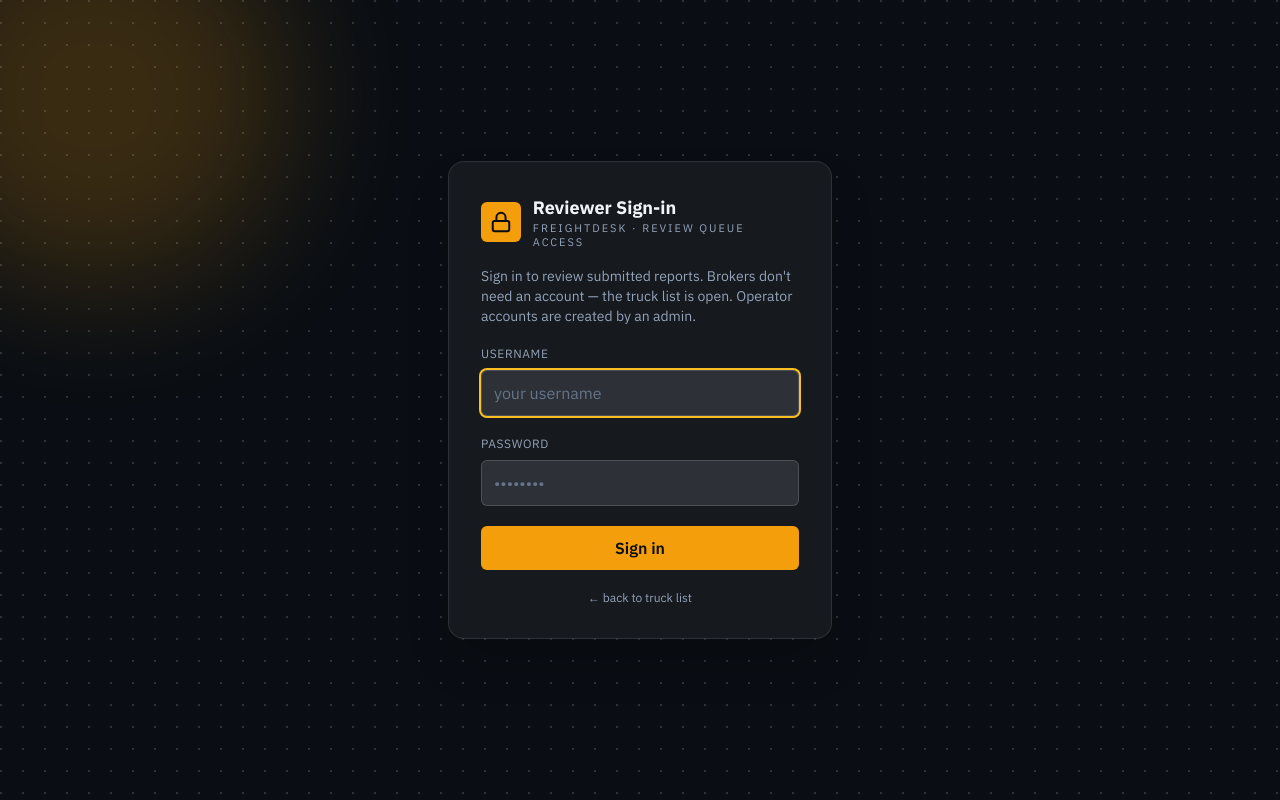
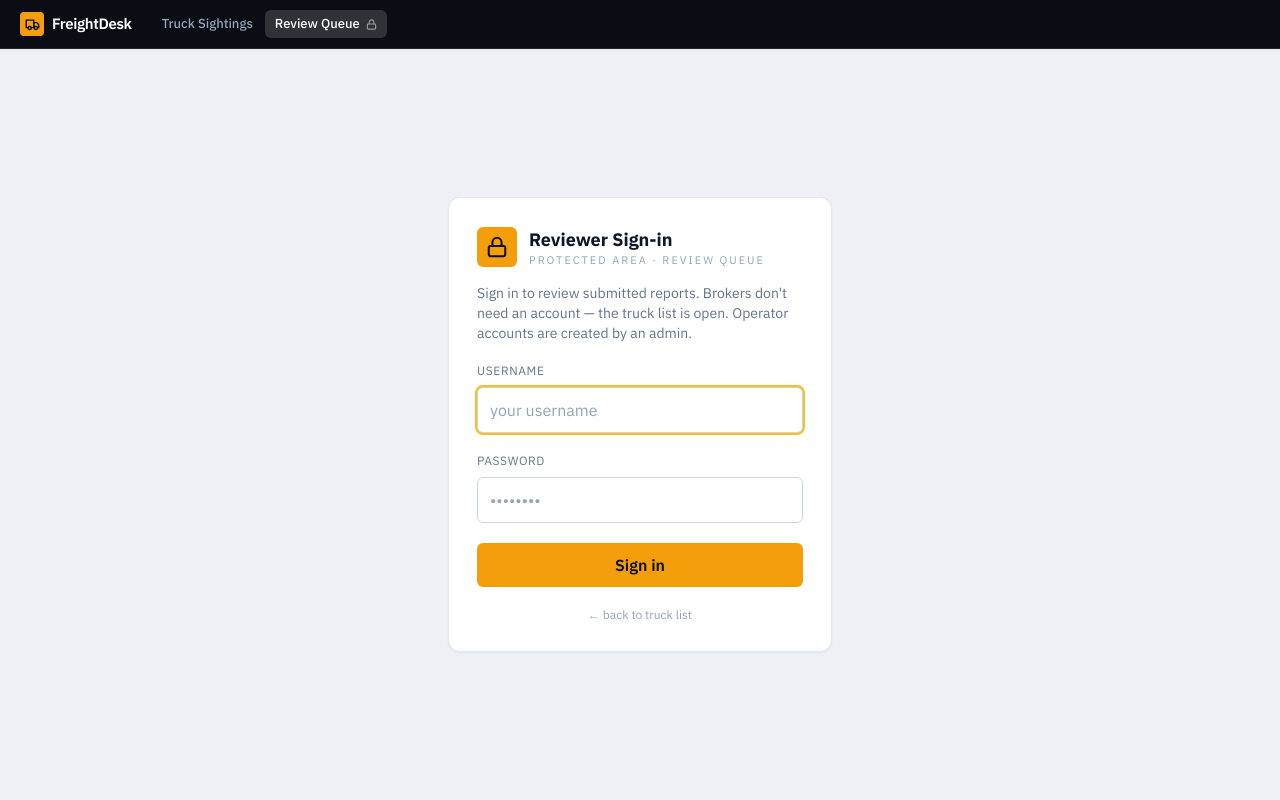
Before and after one commit to fwyogeshsharma/FreightDesk, a FastAPI app: page /review/login in a window 1280 px wide. Run offline with FastAPI, Linux system fonts and the light colour scheme; some libraries are stand-ins or nearby versions.

Commit message:
Login page: reuse the shared app shell (nav consistency)
The /review/login page was a standalone dark card with no navigation, making it feel
like a separate auth site. Wrap it in the same _nav.html shell + light theme as / and
/review: ink top bar with FreightDesk + tabs, Review Queue shown active (locked for
anon), and the centered login card beneath. Hide the redundant Sign-in button on the
login page (new hide_signin nav flag). Auth/routes unchanged.

```diff
--- a/webapp/app.py
+++ b/webapp/app.py
@@ -527,7 +527,7 @@ def review_login_form(request: Request, error: Optional[str] = None):
     if _can_review(get_current_user(request)):
         return RedirectResponse("/review", status_code=303)
     return templates.TemplateResponse(request=request, name="login.html",
-                                      context={"error": bool(error)})
+                                      context={"error": bool(error), "hide_signin": True})
 
 
 @app.post("/review/login")
--- a/webapp/templates/_nav.html
+++ b/webapp/templates/_nav.html
@@ -22,7 +22,7 @@
           {% endif %}
         </a>
       {% else %}
-        <a href="/review/login" class="{{ tab }} {{ off }}" title="For reviewers — sign in to validate submitted reports">
+        <a href="/review/login" class="{{ tab }} {{ on if nav_active=='review' else off }}" title="For reviewers — sign in to validate submitted reports">
           <span class="hidden sm:inline">Review Queue</span><span class="sm:hidden">Queue</span>
           <svg width="11" height="11" viewBox="0 0 24 24" fill="none" stroke="currentColor" stroke-width="2.4" stroke-linecap="round" stroke-linejoin="round" class="opacity-50"><rect x="3" y="11" width="18" height="11" rx="2"/><path d="M7 11V7a5 5 0 0 1 10 0v4"/></svg>
         </a>
@@ -36,7 +36,7 @@
           <span class="text-[10px] uppercase tracking-wide bg-white/10 text-slate-400 rounded px-1 py-0.5">{{ user.role }}</span>
         </span>
         <a href="/review/logout" class="text-slate-400 hover:text-white transition-colors">Sign out</a>
-      {% else %}
+      {% elif not hide_signin %}
         <a href="/review/login" class="text-slate-300 hover:text-white border border-white/15 hover:border-white/40 rounded-md px-2.5 py-1 transition-colors whitespace-nowrap">
           <span class="hidden sm:inline">Reviewer Sign-in</span><span class="sm:hidden">Sign in</span>
         </a>
--- a/webapp/templates/login.html
+++ b/webapp/templates/login.html
@@ -11,41 +11,46 @@
   <script>
     tailwind.config = { theme: { extend: {
       fontFamily: { sans: ['"IBM Plex Sans"','ui-sans-serif','system-ui','sans-serif'] },
-      colors: { ink: '#0a0e14' } }}}
+      colors: { ink: '#0a0e14', canvas: '#eef0f4' } }}}
   </script>
 </head>
-<body class="font-sans text-slate-100 antialiased min-h-screen grid place-items-center bg-ink relative overflow-hidden">
-  <div class="absolute inset-0 opacity-[0.15]"
-       style="background-image: radial-gradient(circle at 1px 1px, #fff 1px, transparent 0); background-size: 22px 22px;"></div>
-  <div class="absolute -top-24 -left-24 w-96 h-96 rounded-full bg-amber-500/20 blur-3xl"></div>
+<body class="font-sans text-slate-800 antialiased bg-canvas min-h-screen flex flex-col">
 
+  <!-- Same application shell as / and /review -->
+  <header class="sticky top-0 z-20 shadow-sm">
+    {% set nav_active = 'review' %}
+    {% include "_nav.html" %}
+  </header>
+
+  <main class="flex-1 grid place-items-center px-5 py-10">
     <form method="post" action="/review/login"
-        class="relative bg-white/5 backdrop-blur border border-white/10 rounded-2xl p-8 w-full max-w-sm flex flex-col gap-5 shadow-2xl">
+          class="bg-white rounded-xl border border-slate-200 shadow-sm p-7 w-full max-w-sm flex flex-col gap-5">
       <div class="flex items-center gap-3">
         <span class="grid place-items-center w-10 h-10 rounded-md bg-amber-500 text-ink">
           <svg width="22" height="22" viewBox="0 0 24 24" fill="none" stroke="currentColor" stroke-width="2.2" stroke-linecap="round" stroke-linejoin="round"><rect x="3" y="11" width="18" height="11" rx="2"/><path d="M7 11V7a5 5 0 0 1 10 0v4"/></svg>
         </span>
         <div class="leading-tight">
-        <div class="font-bold text-lg">Reviewer Sign-in</div>
-        <div class="text-[11px] uppercase tracking-[0.18em] text-slate-400">FreightDesk · Review Queue access</div>
+          <div class="font-bold text-lg text-slate-900">Reviewer Sign-in</div>
+          <div class="text-[11px] uppercase tracking-[0.18em] text-slate-400">Protected area · Review Queue</div>
         </div>
       </div>
 
-    <p class="text-sm text-slate-400 -mt-1">Sign in to review submitted reports. Brokers don't need an account — the truck list is open. Operator accounts are created by an admin.</p>
+      <p class="text-sm text-slate-500 -mt-1">Sign in to review submitted reports. Brokers don't need an account — the truck list is open. Operator accounts are created by an admin.</p>
 
       {% if error %}
-      <div class="text-sm text-red-300 bg-red-500/10 border border-red-500/20 rounded-md px-3 py-2">Incorrect username or password, or this account can't review.</div>
+        <div class="text-sm text-red-700 bg-red-50 border border-red-200 rounded-md px-3 py-2">Incorrect username or password, or this account can't review.</div>
       {% endif %}
 
-    <label class="text-xs uppercase tracking-wider text-slate-400 -mb-3">Username</label>
+      <label class="text-xs uppercase tracking-wider text-slate-500 -mb-3">Username</label>
       <input type="text" name="username" autofocus required placeholder="your username" autocomplete="username"
-           class="px-3 py-2.5 rounded-md bg-white/10 border border-white/15 text-white placeholder-slate-500 focus:outline-none focus:ring-2 focus:ring-amber-400">
+             class="px-3 py-2.5 rounded-md bg-white border border-slate-300 text-slate-900 placeholder-slate-400 focus:outline-none focus:ring-2 focus:ring-amber-400">
 
-    <label class="text-xs uppercase tracking-wider text-slate-400 -mb-3">Password</label>
+      <label class="text-xs uppercase tracking-wider text-slate-500 -mb-3">Password</label>
       <input type="password" name="password" required placeholder="••••••••" autocomplete="current-password"
-           class="px-3 py-2.5 rounded-md bg-white/10 border border-white/15 text-white placeholder-slate-500 focus:outline-none focus:ring-2 focus:ring-amber-400">
+             class="px-3 py-2.5 rounded-md bg-white border border-slate-300 text-slate-900 placeholder-slate-400 focus:outline-none focus:ring-2 focus:ring-amber-400">
       <button class="bg-amber-500 hover:bg-amber-400 text-ink font-semibold px-3 py-2.5 rounded-md transition-colors">Sign in</button>
-    <a href="/" class="text-xs text-slate-400 text-center hover:text-slate-200 transition-colors">← back to truck list</a>
+      <a href="/" class="text-xs text-slate-400 text-center hover:text-slate-600 transition-colors">← back to truck list</a>
     </form>
+  </main>
 </body>
 </html>
```
Lines whose indentation alone changed are shown as unchanged.
